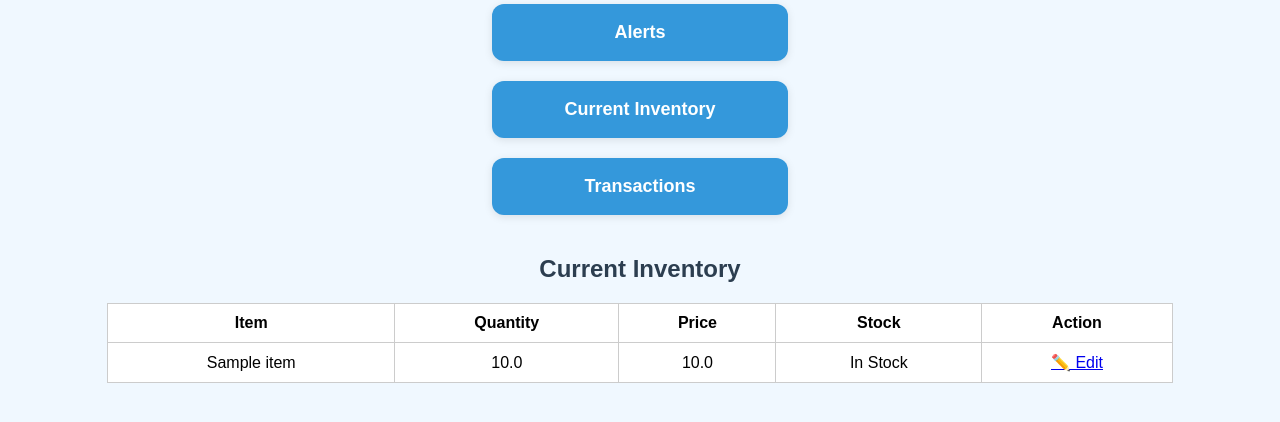
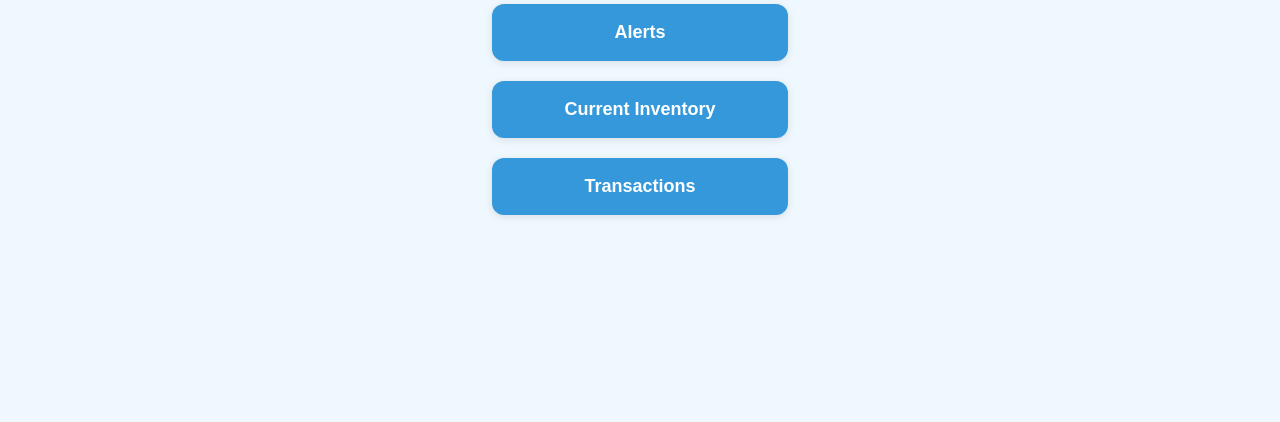
Before and after one commit to Deepika-bethi/smart-inventory, a Flask app: page / in a window 1280 px wide. Shown: the part 276-698 px from the top of the page. Run offline with Flask 3, Linux system fonts and the light colour scheme; tables that the repository leaves empty hold one stand-in row (Sample ...).

Commit message:
fix: ensure homepage shows only 5 option buttons; move inventory display completely to separate route

```diff
--- a/templates/index.html
+++ b/templates/index.html
@@ -10,30 +10,8 @@
         <a href="{{ url_for('add_item') }}" class="menu-box">Add Item</a>
         <a href="{{ url_for('purchase') }}" class="menu-box">Customer Mode</a>
         <a href="{{ url_for('alerts') }}" class="menu-box">Alerts</a>
-        <a href="{{ url_for('index') }}" class="menu-box">Current Inventory</a>
+        <a href="{{ url_for('inventory') }}" class="menu-box">Current Inventory</a>
         <a href="{{ url_for('transactions') }}" class="menu-box">Transactions</a>
-    </div>
-
-    <h2>Current Inventory</h2>
-    <div class="table-container">
-        <table>
-            <tr><th>Item</th><th>Quantity</th><th>Price</th><th>Stock</th><th>Action</th></tr>
-            {% for item in items %}
-            <tr>
-                <td>{{ item.name }}</td>
-                <td>{{ item.quantity }}</td>
-                <td>{{ item.price }}</td>
-                <td>
-                    {% if item.quantity < 5 %}
-                        <span style="color:red;">Low Stock</span>
-                    {% else %}
-                        In Stock
-                    {% endif %}
-                </td>
-                <td><a href="{{ url_for('edit_item', item_id=item.id) }}">✏️ Edit</a></td>
-            </tr>
-            {% endfor %}
-        </table>
     </div>
 </body>
 </html>
```
